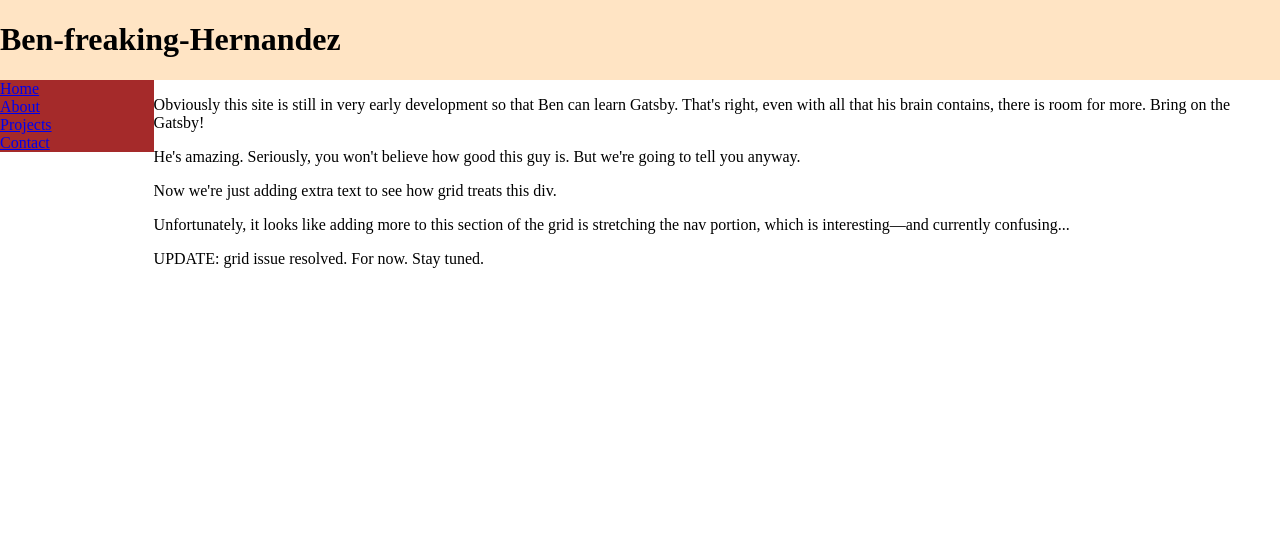
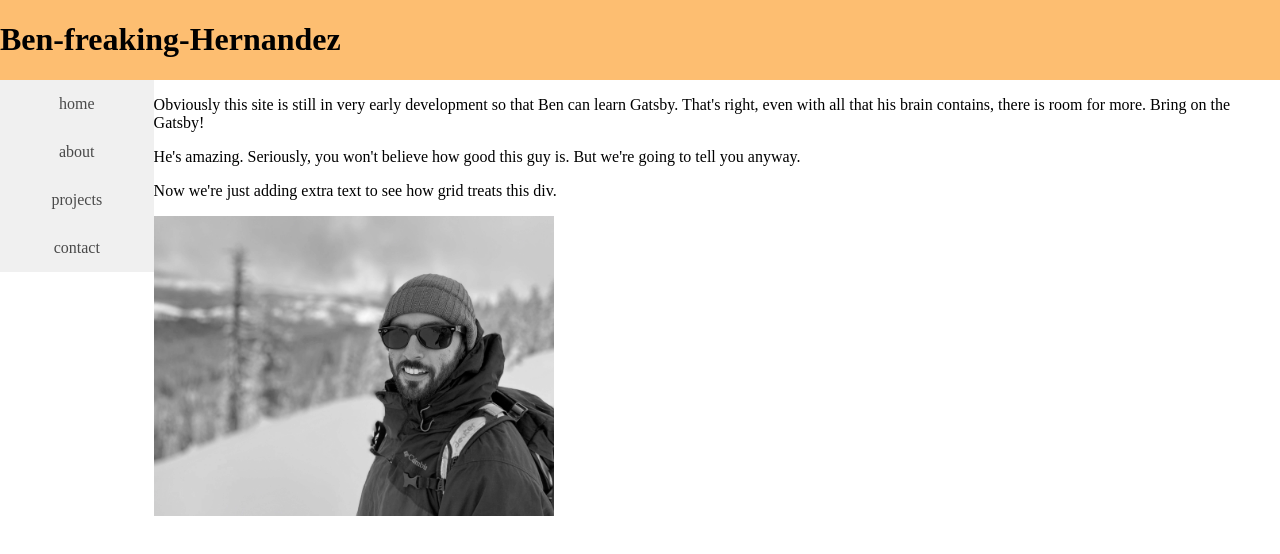
Before and after one commit to capnnemo2/gatsby-portfolio, a Gatsby site: page / in a window 1280 px wide. Built offline with nearby package versions, Linux system fonts and the light colour scheme; Gatsby itself is replaced by a stand-in of ours.

Commit message:
Experimenting with images

```diff
--- a/src/pages/index.css
+++ b/src/pages/index.css
@@ -18,7 +18,7 @@ body {
 .Header {
   grid-column-start: 1;
   grid-column-end: 5;
-  background-color: bisque;
+  background-color: rgb(253, 190, 113);
 }
 /* END HEADER */
 
@@ -28,7 +28,22 @@ body {
   grid-row-start: 2;
   grid-row-end: 3;
   display: grid;
-  background-color: brown;
+  /* background-color: brown; */
+}
+
+.Nav a {
+  /* border: 1px solid black; */
+  text-decoration: none;
+  text-transform: lowercase;
+  background-color: rgb(240, 240, 240);
+  color: rgb(73, 73, 73);
+  text-align: center;
+  /* font-size: large; */
+  padding: 15px;
+}
+
+.Nav a:hover {
+  background-color: rgb(230, 213, 213);
 }
 /* END NAV */
 
--- a/src/pages/index.js
+++ b/src/pages/index.js
@@ -1,45 +1,11 @@
-// import React from "react"
-// import { Router } from "@reach/router"
-// import Header from "../components/Header"
-// import Nav from "../components/Nav"
-// import Home from "./home"
-// import About from "./about"
-// import Projects from "./projects"
-// import Contact from "./contact"
-// import Default404 from "./404"
-
-// import "./index.css"
-
-// export default () => {
-//   return (
-//     <div className="index-grid">
-//       <Header />
-//       <Nav />
-//       <Router basepath="/">
-//         <Home path="/" />
-//         <About path="/about" />
-//         <Projects path="/projects" />
-//         <Contact path="/contact" />
-//         <Default404 default />
-//       </Router>
-//       {/* <p className="index">
-//         Hello! Welcome to an experiment. We (the royal "we" because there's only
-//         one of us) are learning to use CSS grid inside of our first Gatsby
-//         project. What do you think?
-//       </p> */}
-//     </div>
-//   )
-// }
-
 import React from "react"
 import Layout from "../components/Layout"
-
-import project_store from "../project_store"
-
+import Snow from "../images/snow_face.jpeg"
 import "./index.css"
 
+// TODO fix grid layout
+
 const Index = () => {
-  console.log(project_store.projects[0])
   return (
     <Layout>
       <div className="content">
@@ -53,12 +19,7 @@ const Index = () => {
           we're going to tell you anyway.
         </p>
         <p>Now we're just adding extra text to see how grid treats this div.</p>
-        <p>
-          Unfortunately, it looks like adding more to this section of the grid
-          is stretching the nav portion, which is interesting—and currently
-          confusing...
-        </p>
-        <p>UPDATE: grid issue resolved. For now. Stay tuned.</p>
+        <img src={Snow} alt="My face" width="400px" />
       </div>
     </Layout>
   )
```
Also changed, not shown: src/images/20k-leagues.png (added), src/images/ca-ww-rivers.png (added), src/images/norway-raft.jpeg (added), src/images/quiz-app.png (added), src/images/snow_face.jpeg (added), src/images/topiary-welding-2.png (added).
